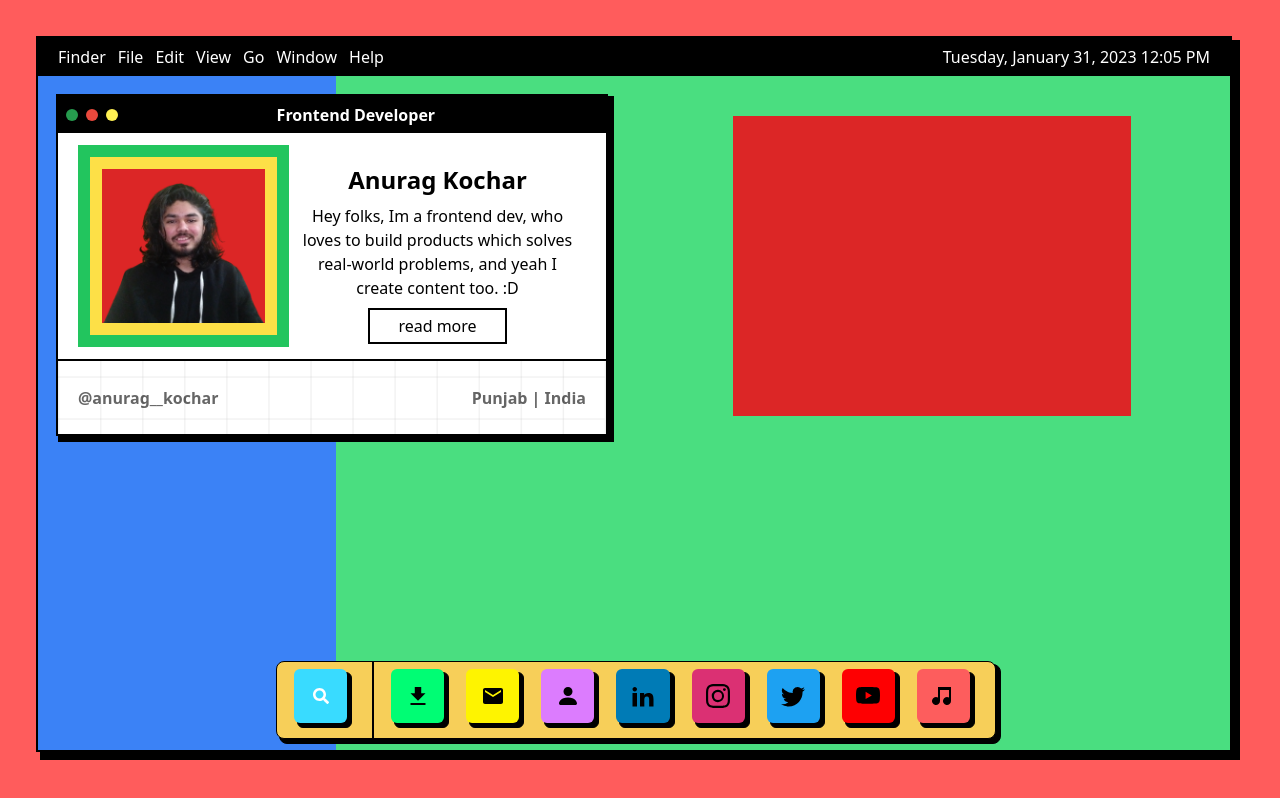
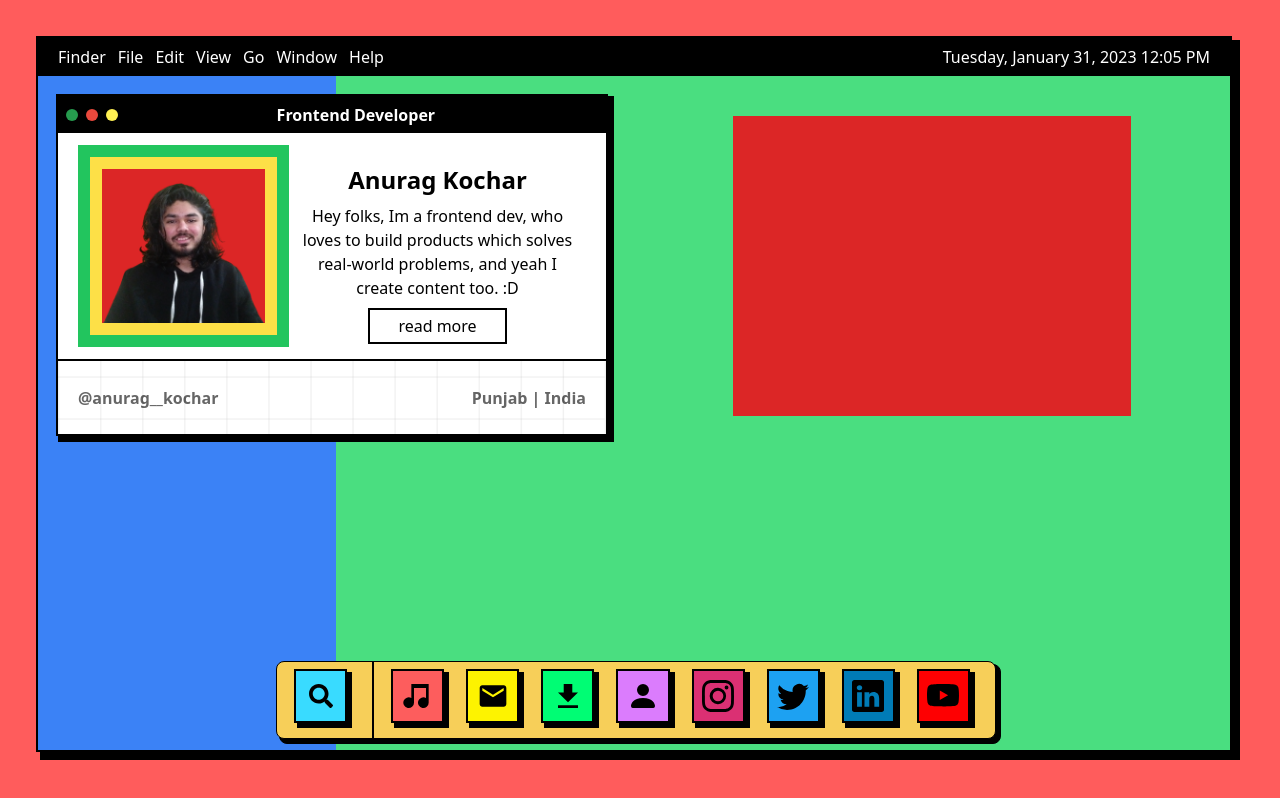
Before and after one commit to Anurag-Kochar-1/neu-os-portfolio, a Next.js app: page / in a window 1280 px wide. Built offline with nearby package versions, Linux system fonts and the light colour scheme.

Commit message:
taskBar-icons-updated

```diff
--- a/components/TaskBar/TaskBar.tsx
+++ b/components/TaskBar/TaskBar.tsx
@@ -1,7 +1,17 @@
+"use client"
+
+import React from 'react'
 import { TaskBarIconsDataArray } from '@/constants/TaskBarIconsData/TaskBarIconsData'
-import React from 'react'
+import TaskBarIcon from '../TaskBarIcon/TaskBarIcon'
+
+// Icons Import
 import { FaSearch } from "react-icons/fa"
-import TaskBarIcon from '../TaskBarIcon/TaskBarIcon'
+import { BsHammer, BsPersonFill, BsInstagram, BsTwitter, BsLinkedin, BsYoutube } from "react-icons/bs"
+import { GiSkills } from "react-icons/gi"
+import { MdMail } from "react-icons/md"
+import { RiMusic2Fill } from "react-icons/ri"
+import { IoMdDownload } from "react-icons/io"
+
 
 const TaskBar = () => {
   return (
@@ -9,18 +19,113 @@ const TaskBar = () => {
       <div className='w-full h-full -mt-2 -ml-2 bg-[#F7CF59] border border-black flex justify-start items-center rounded-lg space-x-2 sm:space-x-5 px-5'>
 
         {/* Search Icon */}
-
-        <div className={`w-14 h-14 flex justify-center items-center bg-black border border-black rounded-md`}>
-          <div className={`w-full h-full -mt-2 -ml-2 flex justify-center items-center bg-[#39DBFF] text-white rounded-md`}>
-            <FaSearch />
+        <div className={`w-14 h-14 flex justify-center items-center bg-black border border-black hover:scale-110 transition-all duration-150 ease-in-out`}>
+          <div className={`w-full h-full -mt-2 -ml-2 flex justify-center items-center bg-[#39DBFF] text-white border-2 border-black`}>
+            <FaSearch className='text-black' size={"1.5rem"} />
           </div>
         </div>
 
         <div className='w-[2px] h-full border-r-2 border-r-black'></div>
 
-        {TaskBarIconsDataArray && TaskBarIconsDataArray?.map((icon) => {
+        {/* {TaskBarIconsDataArray && TaskBarIconsDataArray?.map((icon) => {
           return <TaskBarIcon key={icon.id} icon={icon} />
-        })}
+        })} */}
+
+        {/* Skills icon */}
+        <div className={`lg:hidden w-14 h-14 flex justify-center items-center bg-black border border-black`}>
+          <div className={`w-full h-full -mt-2 -ml-2 flex justify-center items-center bg-[#FFFFB0] text-white border-2 border-black`}>
+            <GiSkills className='text-black' size={"1.5rem"} />
+          </div>
+        </div>
+
+        {/* Projects icon */}
+        <div className={`lg:hidden w-14 h-14 flex justify-center items-center bg-black border border-black`}>
+          <div className={`w-full h-full -mt-2 -ml-2 flex justify-center items-center bg-[#F9A47B] text-white border-2 border-black`}>
+            <BsHammer className='text-black' size={"1.5rem"} />
+          </div>
+        </div>
+
+        {/* About icon */}
+        <div className={`lg:hidden w-14 h-14 flex justify-center items-center bg-black border border-black`}>
+          <div className={`w-full h-full -mt-2 -ml-2 flex justify-center items-center bg-white text-white border-2 border-black`}>
+            <BsPersonFill className='text-black' size={"1.5rem"} />
+          </div>
+        </div>
+
+        {/* Contact icon */}
+        <div className={`lg:hidden w-14 h-14 flex justify-center items-center bg-black border border-black`}>
+          <div className={`w-full h-full -mt-2 -ml-2 flex justify-center items-center bg-[#E7E7E7] text-white border-2 border-black`}>
+            <MdMail className='text-black' size={"1.5rem"} />
+          </div>
+        </div>
+
+        {/* Download icon */}
+        <div className={`lg:hidden w-14 h-14 flex justify-center items-center bg-black border border-black hover:scale-110 transition-all duration-150 ease-in-out`}>
+          <div className={`w-full h-full -mt-2 -ml-2 flex justify-center items-center bg-[#00FD74] text-white border-2 border-black`}>
+            <IoMdDownload className='text-black' size={"2rem"} />
+          </div>
+        </div>
+
+
+
+
+        {/* Music icon */}
+        <div className={`hidden lg:inline-flex w-14 h-14 justify-center items-center bg-black border border-black hover:scale-110 transition-all duration-150 ease-in-out`}>
+          <div className={`w-full h-full -mt-2 -ml-2 flex justify-center items-center bg-[#FD5D5D] text-white border-2 border-black`}>
+            <RiMusic2Fill className='text-black' size={"2rem"} />
+          </div>
+        </div>
+
+        {/* Contact icon */}
+        <div className={`hidden lg:inline-flex w-14 h-14 justify-center items-center bg-black border border-black hover:scale-110 transition-all duration-150 ease-in-out`}>
+          <div className={`w-full h-full -mt-2 -ml-2 flex justify-center items-center bg-[#FDF300] text-white border-2 border-black`}>
+            <MdMail className='text-black' size={"2rem"} />
+          </div>
+        </div>
+
+        {/* Download icon */}
+        <div className={`hidden lg:inline-flex w-14 h-14 justify-center items-center bg-black border border-black hover:scale-110 transition-all duration-150 ease-in-out`}>
+          <div className={`w-full h-full -mt-2 -ml-2 flex justify-center items-center bg-[#00FD74] text-white border-2 border-black`}>
+            <IoMdDownload className='text-black' size={"2rem"} />
+          </div>
+        </div>
+
+        {/* About icon */}
+        <div className={`hidden lg:inline-flex w-14 h-14 justify-center items-center bg-black border border-black hover:scale-110 transition-all duration-150 ease-in-out`}>
+          <div className={`w-full h-full -mt-2 -ml-2 flex justify-center items-center bg-[#DB7CFD] text-white border-2 border-black`}>
+            <BsPersonFill className='text-black' size={"2rem"} />
+          </div>
+        </div>
+
+        {/* Instagram icon */}
+        <div className={`hidden lg:inline-flex w-14 h-14 justify-center items-center bg-black border border-black hover:scale-110 transition-all duration-150 ease-in-out`}>
+          <div className={`w-full h-full -mt-2 -ml-2 flex justify-center items-center bg-[#DB3073] text-white border-2 border-black`}>
+            <BsInstagram className='text-black' size={"2rem"} />
+          </div>
+        </div>
+
+
+        {/* Twitter icon */}
+        <div className={`hidden lg:inline-flex w-14 h-14 justify-center items-center bg-black border border-black hover:scale-110 transition-all duration-150 ease-in-out`}>
+          <div className={`w-full h-full -mt-2 -ml-2 flex justify-center items-center bg-[#1DA1F2] text-white border-2 border-black`}>
+            <BsTwitter className='text-black' size={"2rem"} />
+          </div>
+        </div>
+
+
+        {/* Linkedin icon  */}
+        <div className={`hidden lg:inline-flex w-14 h-14 justify-center items-center bg-black border border-black hover:scale-110 transition-all duration-150 ease-in-out`}>
+          <div className={`w-full h-full -mt-2 -ml-2 flex justify-center items-center bg-[#007BB6] text-white border-2 border-black`}>
+            <BsLinkedin className='text-black' size={"2rem"} />
+          </div>
+        </div>
+
+        {/* Youtube icon  */}
+        <div className={`hidden lg:inline-flex w-14 h-14 justify-center items-center bg-black border border-black hover:scale-110 transition-all duration-150 ease-in-out`}>
+          <div className={`w-full h-full -mt-2 -ml-2 flex justify-center items-center bg-[#FE0002] text-white border-2 border-black `}>
+            <BsYoutube className='text-black' size={"2rem"} />
+          </div>
+        </div>
 
       </div>
     </div>
--- a/components/TaskBarIcon/TaskBarIcon.tsx
+++ b/components/TaskBarIcon/TaskBarIcon.tsx
@@ -8,6 +8,7 @@ import { BsFillPersonFill, BsInstagram, BsTwitter, BsYoutube } from "react-icons
 import { ImLinkedin2 } from "react-icons/im"
 import {RiMusic2Fill} from "react-icons/ri"
 
+// hover:-mt-0 hover:-ml-0
 
 interface IProps {
     icon: ITaskBarIconsData
@@ -15,8 +16,8 @@ interface IProps {
 
 const TaskBarIcon = ({ icon }: IProps) => {
     return (
-        <div onClick={() => console.log(icon)} className={` ${icon.isVisibleOnMobile ? "inline-flex" : "hidden sm:inline-flex"} w-14 h-14  justify-center items-center bg-black border border-black rounded-md`}>
-            <div className={`w-full h-full -mt-2 -ml-2 flex justify-center items-center rounded-md
+        <div onClick={() => console.log(icon)} className={` ${icon.isVisibleOnMobile ? "inline-flex" : "hidden sm:inline-flex"} w-14 h-14 justify-center items-center bg-black border border-black  hover:scale-110 `}>
+            <div className={`w-full h-full -mt-2 -ml-2 flex justify-center items-center border-2 border-black
             ${icon.icon === "IoMdDownload" && "bg-[#00FD74]"}
             ${icon.icon === "MdMail" && "bg-[#FEF400]"}
             ${icon.icon === "BsFillPersonFill" && "bg-[#DC7CFE]"}
@@ -29,14 +30,14 @@ const TaskBarIcon = ({ icon }: IProps) => {
             `}>
 
                 {/* {icon?.icon} */}
-                {icon.icon === "IoMdDownload" && <IoMdDownload className='text-black' size={"1.5rem"} />}
-                {icon.icon === "MdMail" && <MdMail className='text-black' size={"1.5rem"} />}
-                {icon.icon === "BsFillPersonFill" && <BsFillPersonFill className='text-black' size={"1.5rem"} />}
-                {icon.icon === "ImLinkedin2" && <ImLinkedin2 className='text-black'size={"1.5rem"} />}
-                {icon.icon === "BsInstagram" && <BsInstagram className='text-black'size={"1.5rem"} />}
-                {icon.icon === "BsTwitter" && <BsTwitter className='text-black'size={"1.5rem"} />}
-                {icon.icon === "BsYoutube" && <BsYoutube className='text-black'size={"1.5rem"} />}
-                {icon.icon === "RiMusic2Fill" && <RiMusic2Fill className='text-black'size={"1.5rem"} />}
+                {icon.icon === "IoMdDownload" && <IoMdDownload className='text-black' size={"2rem"} />}
+                {icon.icon === "MdMail" && <MdMail className='text-black' size={"2rem"} />}
+                {icon.icon === "BsFillPersonFill" && <BsFillPersonFill className='text-black' size={"2rem"} />}
+                {icon.icon === "ImLinkedin2" && <ImLinkedin2 className='text-black'size={"2rem"} />}
+                {icon.icon === "BsInstagram" && <BsInstagram className='text-black'size={"2rem"} />}
+                {icon.icon === "BsTwitter" && <BsTwitter className='text-black'size={"2rem"} />}
+                {icon.icon === "BsYoutube" && <BsYoutube className='text-black'size={"2rem"} />}
+                {icon.icon === "RiMusic2Fill" && <RiMusic2Fill className='text-black'size={"2rem"} />}
             </div>
         </div >
     )
```
